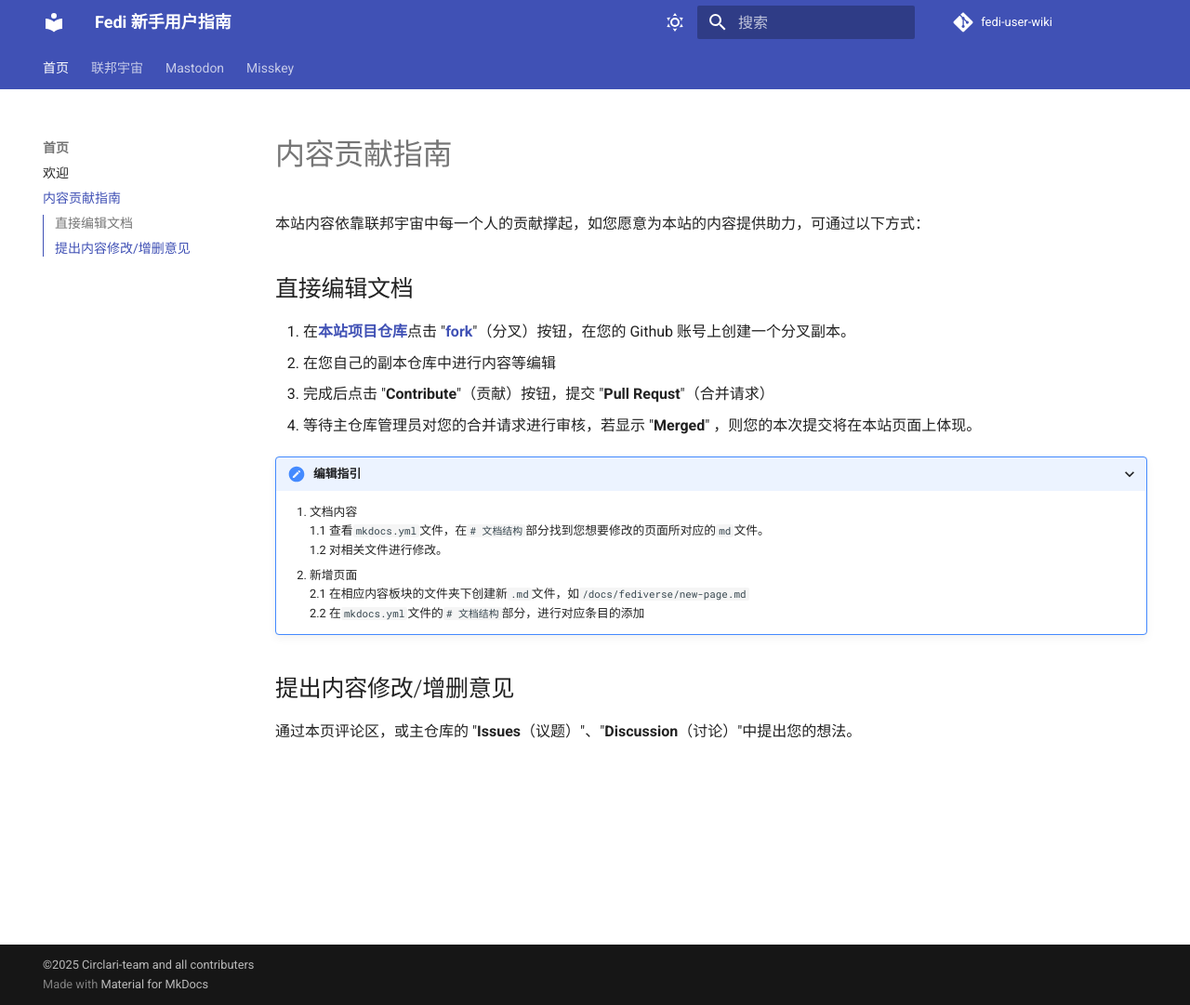
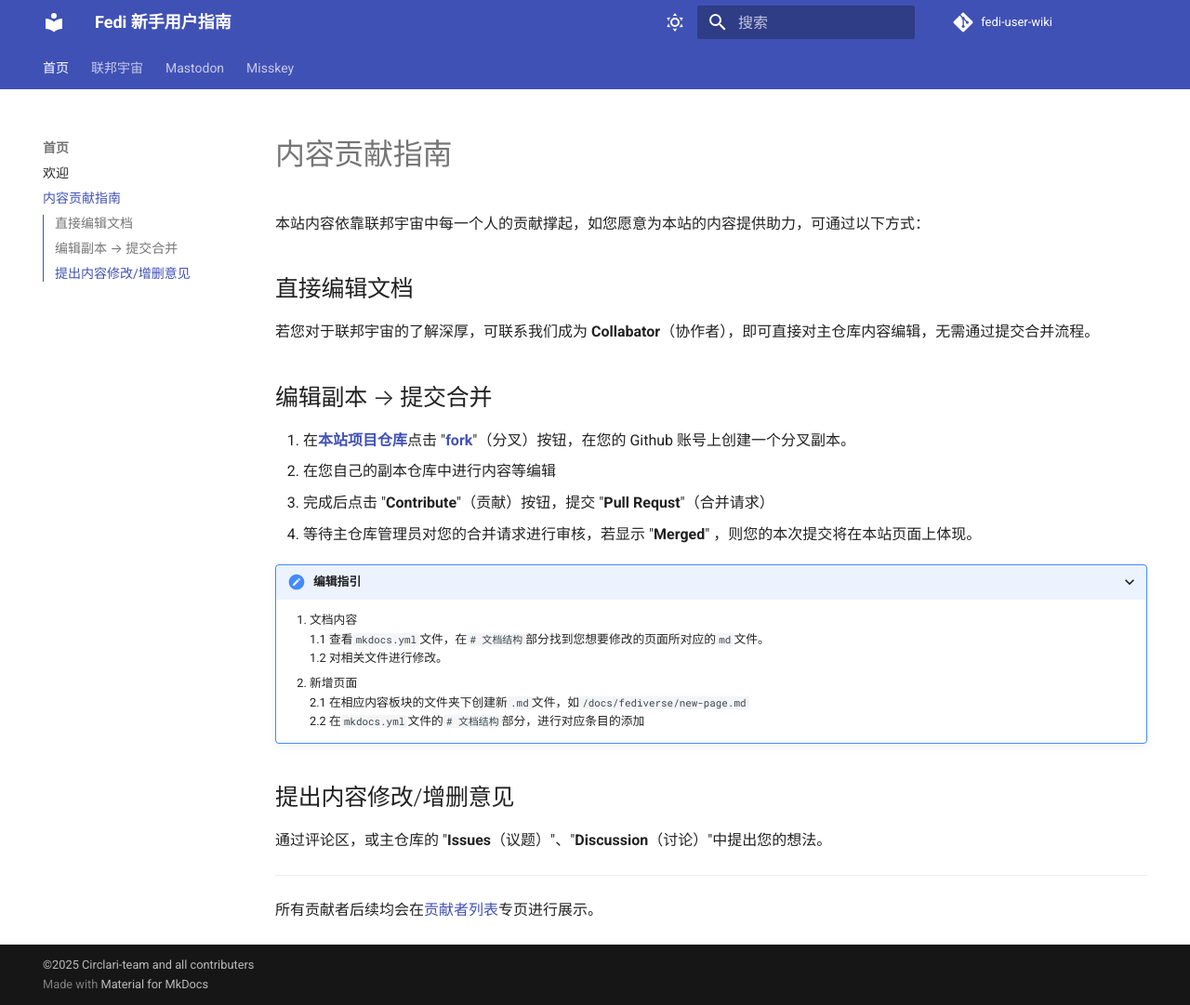
Before and after one commit to Circlari/fedi-user-wiki, an MkDocs documentation site: the page built from docs/contribute-guide.md, in a window 1280 px wide and 1081 px high. Shown: the whole window at 93% size. Built offline with MkDocs 1.6.1 and Material for MkDocs 9.7.7, drawn with Linux system fonts in a browser that asks for light colours; comment, search, counter and statistics services are not loaded.

Commit message:
docs: 修改贡献者相关页面+添加评论

```diff
--- a/docs/contribute-guide.md
+++ b/docs/contribute-guide.md
@@ -2,6 +2,9 @@
 本站内容依靠联邦宇宙中每一个人的贡献撑起，如您愿意为本站的内容提供助力，可通过以下方式：
 
 ## 直接编辑文档
+若您对于联邦宇宙的了解深厚，可联系我们成为 **Collabator**（协作者），即可直接对主仓库内容编辑，无需通过提交合并流程。
+
+## 编辑副本 → 提交合并
 1. 在[**本站项目仓库**](https://github.com/Circlari/fedi-user-wiki)点击 "[**fork**](https://github.com/Circlari/fedi-user-wiki/fork)"（分叉）按钮，在您的 Github 账号上创建一个分叉副本。
 2. 在您自己的副本仓库中进行内容等编辑
 3. 完成后点击 "**Contribute**"（贡献）按钮，提交 "**Pull Requst**"（合并请求）
@@ -17,4 +20,24 @@
 
 
 ## 提出内容修改/增删意见
-通过本页评论区，或主仓库的 "**Issues**（议题）"、"**Discussion**（讨论）"中提出您的想法。
+通过评论区，或主仓库的 "**Issues**（议题）"、"**Discussion**（讨论）"中提出您的想法。
+
+---
+
+所有贡献者后续均会在[贡献者列表](contributers.md)专页进行展示。
+
+<script src="https://giscus.app/client.js"
+        data-repo="Circlari/fedi-user-wiki"
+        data-repo-id="R_kgDOOq4Lpg"
+        data-category="Ideas"
+        data-category-id="DIC_kwDOOq4Lps4CqM7O"
+        data-mapping="pathname"
+        data-strict="0"
+        data-reactions-enabled="1"
+        data-emit-metadata="0"
+        data-input-position="bottom"
+        data-theme="preferred_color_scheme"
+        data-lang="zh-CN"
+        crossorigin="anonymous"
+        async>
+</script>
```
Also changed, not shown: docs/contributers.md (added, +2 -0 lines).
